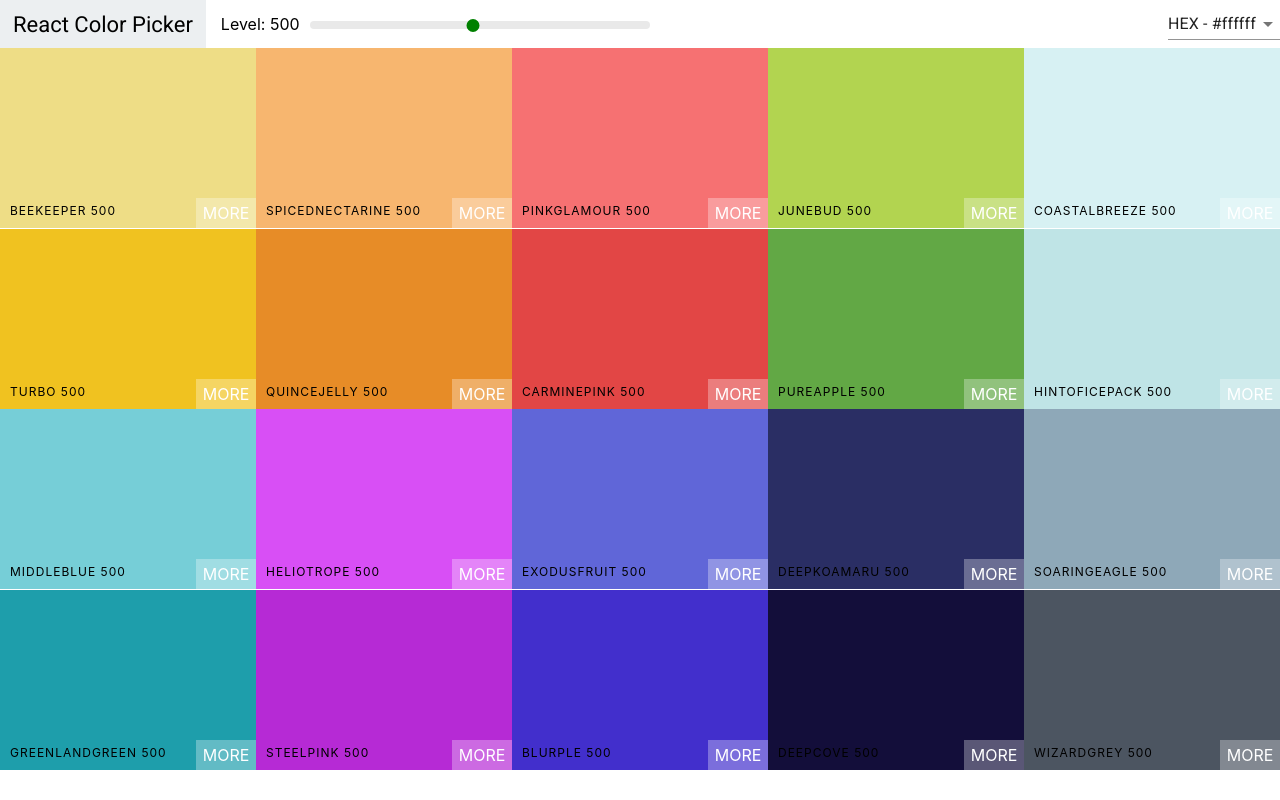
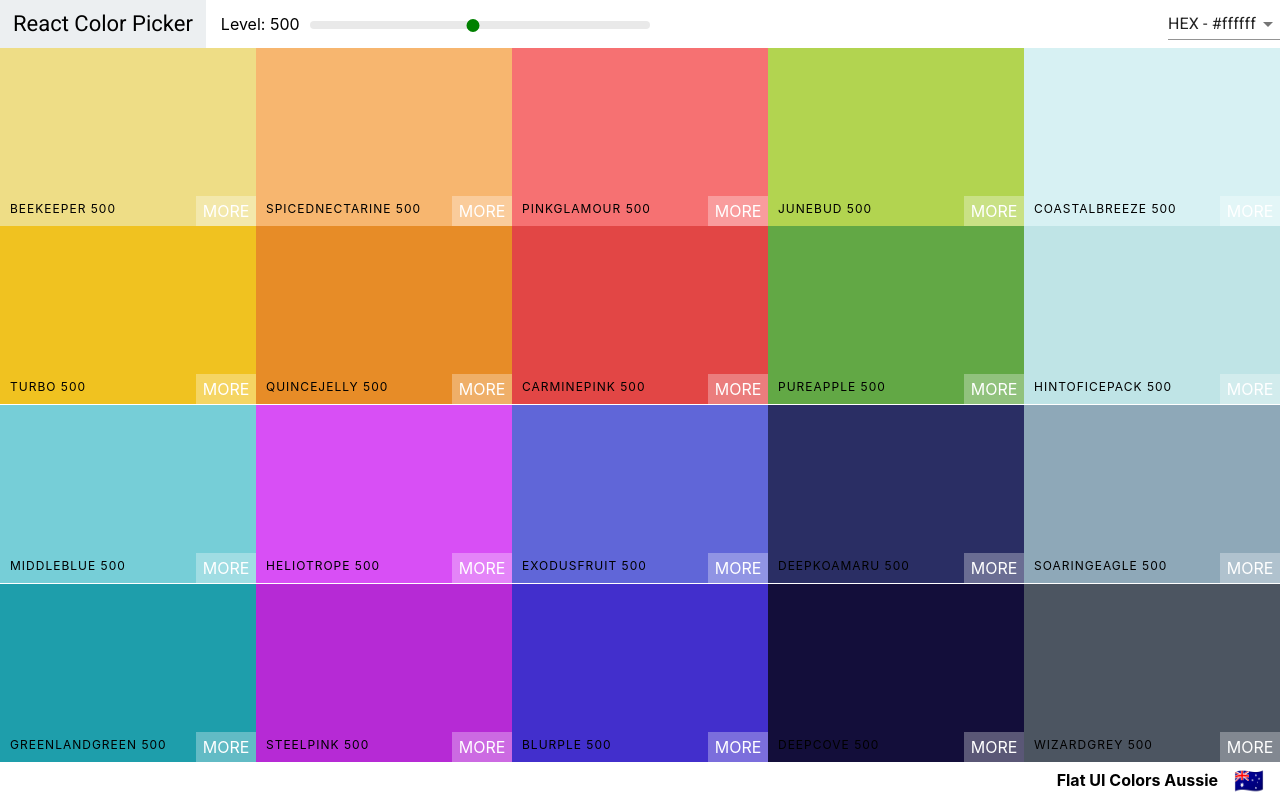
Before and after one commit to Alejandro1709/React-Colors, a React (Create React App) app: page / in a window 1280 px wide. Built offline with nearby package versions, Linux system fonts and the light colour scheme.

Commit message:
add palette footer

```diff
--- a/src/Palette.css
+++ b/src/Palette.css
@@ -1,7 +1,23 @@
 .Palette {
+  display: flex;
+  flex-direction: column;
   height: 100vh;
 }
 
 .Palette-colors {
   height: 90%;
 }
+
+.Palette-footer {
+  background-color: #fff;
+  height: 5vh;
+  display: flex;
+  justify-content: flex-end;
+  align-items: center;
+  font-weight: bold;
+}
+
+.emoji {
+  font-size: 1.5rem;
+  margin: 0 1rem;
+}
--- a/src/Palette.js
+++ b/src/Palette.js
@@ -22,21 +22,23 @@
   }
 
   render() {
-    const { colors } = this.props.palette;
+    const { colors, palette, emoji } = this.props.palette;
     const { level, format } = this.state;
     const colorBoxes = colors[level].map((color) => (
-      <ColorBox background={color[format]} name={color.name} />
+      <ColorBox background={color[format]} name={color.name} key={color.id} />
     ));
     return (
       <div className='Palette'>
-        {/* Navbar Goes here */}
         <Navbar
           level={level}
           changeLevel={this.changeLevel}
           handleChange={this.changeFormat}
         />
         <div className='Palette-colors'>{colorBoxes}</div>
-        {/* footer */}
+        <footer className='Palette-footer'>
+          {palette}
+          <span className='emoji'>{emoji}</span>
+        </footer>
       </div>
     );
   }
```
